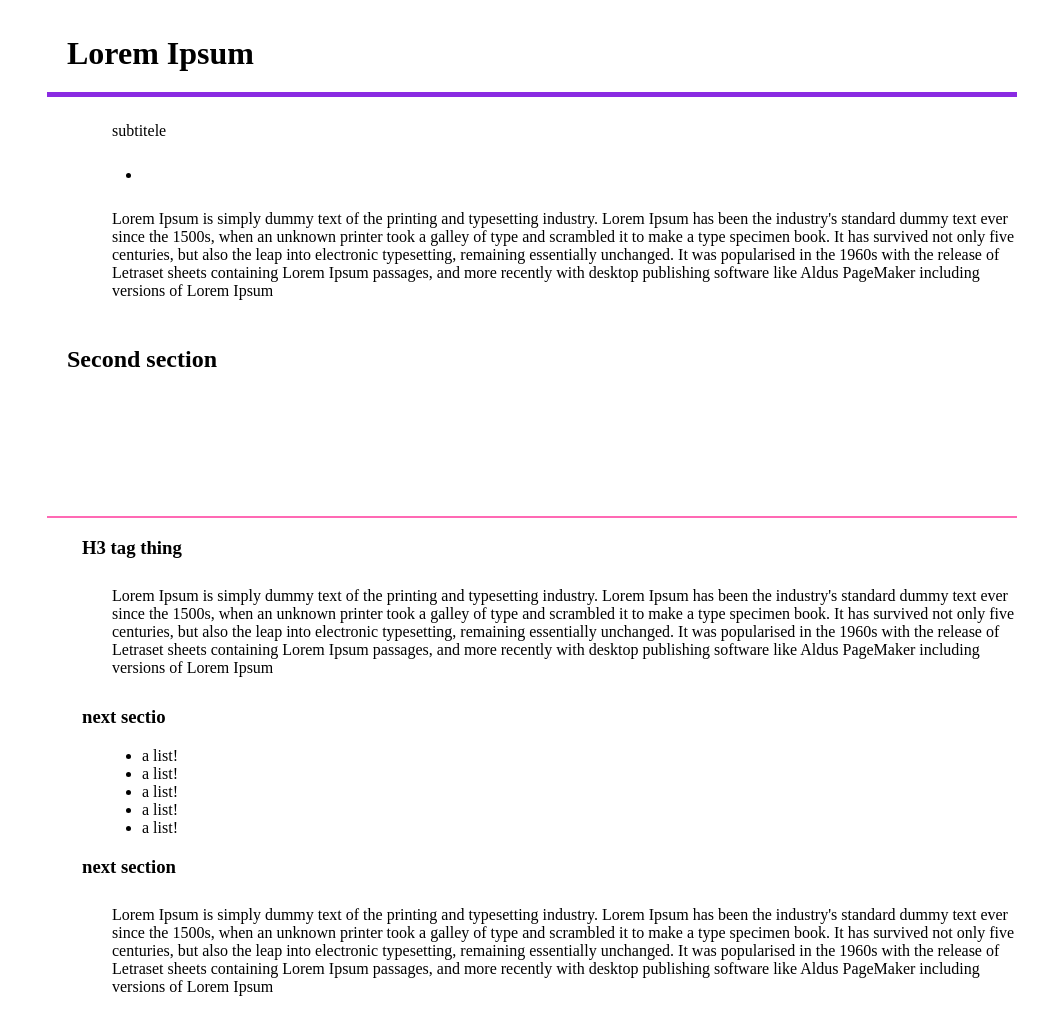
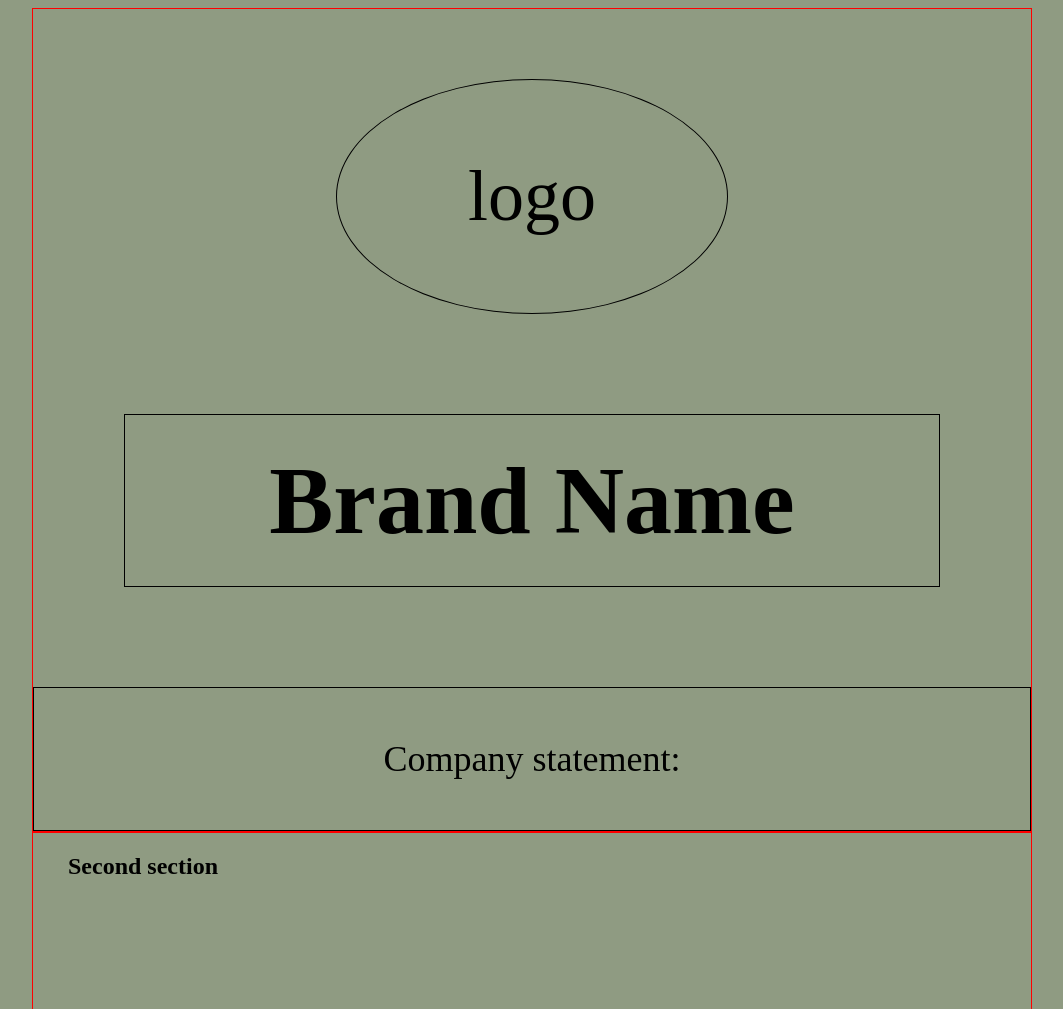
Before and after one commit to Roobchoobl/WICHACKSprojectrepo, a plain HTML site: page WIC HACKATHON THINGS/hackathon html/Index.html in a window 1280 px wide. Shown: the top 1009 px of the page, without its empty margins (108-1171 px from the left). Drawn offline with Linux system fonts and the light colour scheme.

Commit message:
finished header page

```diff
--- a/WIC HACKATHON THINGS/hackathon html/Index.html
+++ b/WIC HACKATHON THINGS/hackathon html/Index.html
@@ -48,34 +48,42 @@
 
         <div class = "container">
             <header>
-                <h1 class = "lorem">
-                    Lorem Ipsum
+
+                <div class = "logo">
+                    logo
+                </div>
+                <!-- img TODO: -->
+                <div class = "separator">
+
+                </div>
+
+                <h1 class = "brand">
+                    Brand Name
                 </h1>
+                <div class = "separator">
+
+                </div>
                 <div class="subtitle">
-                    subtitele
+                    Company statement:
                 </div>
-                <!-- <img TODO:> -->
-
-                <ul>
-                    <li>
-                        <!-- TODO: -->
-                    </li>
-                </ul>
-                <p>
-                    Lorem Ipsum is simply dummy text of the printing and typesetting industry.
-                    Lorem Ipsum has been the industry's standard dummy text ever since the 1500s, when an unknown printer
-                    took a galley of type and scrambled it to make a type specimen book.
-                     It has survived not only five centuries, but also the leap into electronic
-                     typesetting, remaining essentially unchanged. It was popularised in the
-                     1960s with the release of Letraset sheets containing Lorem Ipsum passages,
-                     and more recently with desktop publishing software like Aldus PageMaker
-                     including versions of Lorem Ipsum
-                </p>
             </header>
 
-            <h2 class = "lorem">
+            <main>
+                <h2 class = "body">
                     Second section
                 </h2>
+
+                <!-- <script>
+
+                    let myvariable = ""
+                    fetch('https://geocoding.geo.census.gov/geocoder/locations/onelineaddress?address=4600+Silver+Hill+Rd%2C+Washington%2C+DC+20233&benchmark=2020&format=json ')
+                        .then(response => response.json())
+                        .then(data => console.log(data));
+
+
+                </script> -->
+
+
 
 
                 <section>  <!--Early Days image and paragraph-->
@@ -83,6 +91,10 @@
                         H3 tag thing
                     </h3>
                     <!-- TODO: add img -->
+
+                    <script>
+
+                    </script>
                     <p>
                         <!-- TODO: -->
 
@@ -188,6 +200,7 @@
 
                     </ol>
                 </section>
+            </main>
 
 
             <footer>
--- a/WIC HACKATHON THINGS/hackathon html/css/styles.css
+++ b/WIC HACKATHON THINGS/hackathon html/css/styles.css
@@ -18,10 +18,58 @@ html{
     /* background-color: black; */
 }
 
-* {
+body  > * > *{
     /* color: white;
     background-attachment: fixed; */
+    border: 1px solid red;
 }
+
+body {
+    background-color: #8F9B82;
+}
+
+.logo{
+    border-radius: 50%;
+    border: 1px solid black;
+    font-size: 72px;
+    width: 390px;
+    margin: auto;
+    margin-top: 20px;
+    padding-top: 75px;
+    padding-bottom: 75px;
+
+
+
+}
+.brand{
+    font-size: 96px;
+    border: 1px solid black;
+    padding-top: 30px;
+    padding-bottom: 30px;
+    width: 814px;
+    margin: auto;
+
+}
+.subtitle{
+    font-size: 36px;
+    border: 1px solid black;
+    padding-top: 50px;
+    padding-bottom: 50px;
+    margin: auto;
+
+}
+
+header{
+    padding-top: 50px;
+}
+.separator{
+    padding: 50px;
+}
+
+.logo, .brand, .subtitle{
+    text-align: center;
+}
+
 
 .container {
     margin: auto;
@@ -29,36 +77,13 @@ html{
     max-width: 1000px;
 }
 
-p, li, .placeholder, .subtitle{
-    margin-left: 70px;
-}
-
-.placeholder, .subtitle, p{
-    padding: 10px;
-}
-
-.lorem {
-    padding: 20px;
-    margin: 15px;
-}
-
-
-h1 {
-    border-bottom: 5px solid blueviolet;
-}
-
 h2{
     background-repeat: no-repeat;
     height: 150px;
-    background-image: url("../Images/music.jpg");
+    background-image: url("");
     padding-left: 35px;
-    border-bottom: 2px solid hotpink;
 }
 
-
-h3{
-    margin-left: 50px;
-}
 
 
 img {
```
Lines whose indentation alone changed are shown as unchanged.
